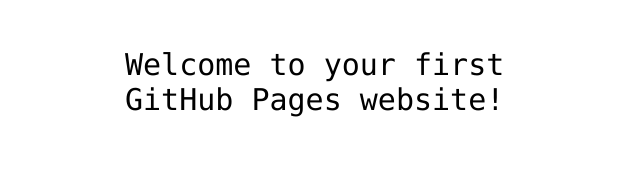
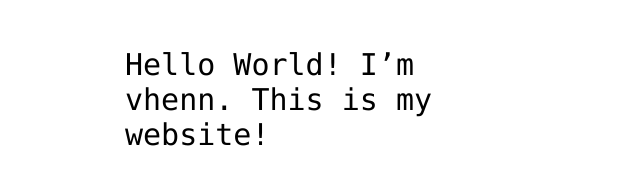
Before and after one commit to vhenn/hello-world, a plain HTML site: page index.html in a window 1280 px wide. Shown: the part 341-526 px from the top of the page, without its empty margins (315-955 px from the left). Drawn offline with Linux system fonts and the light colour scheme.

Commit message:
Update index.html

```diff
--- a/index.html
+++ b/index.html
@@ -12,7 +12,7 @@
 <img src="https://octodex.github.com/images/daftpunktocat-thomas.gif" id="octocat" alt="octocat-gif" />
 
 <!-- Change this code here by copy and pasting your template on line 15 -->
-<p>Welcome to your first GitHub Pages website!</p>
+<p>Hello World! I’m vhenn. This is my website!</p>
 
 </body>
 </html>
```
